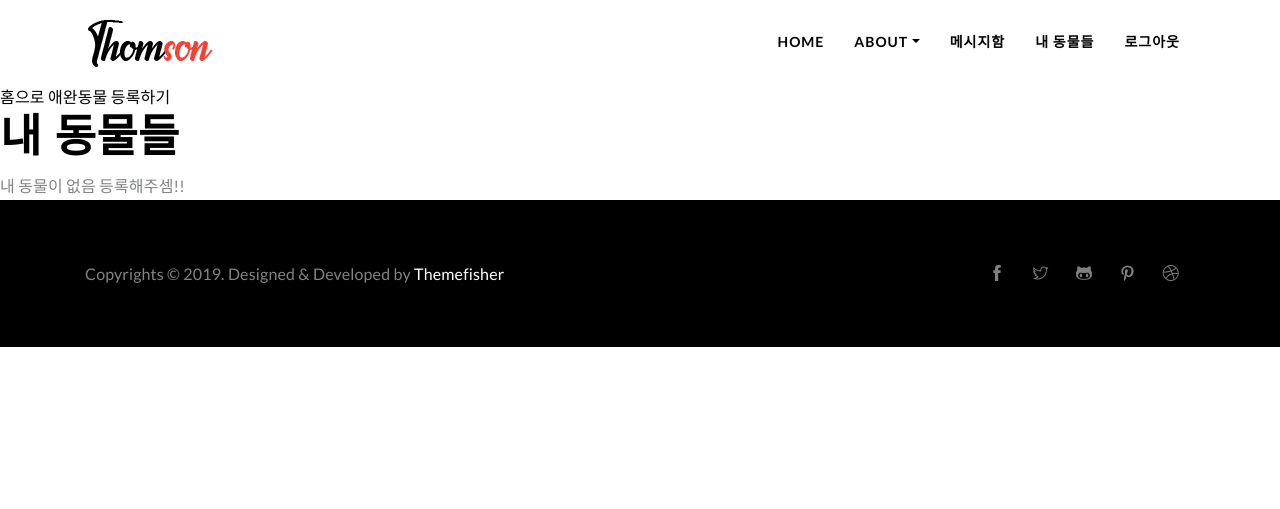
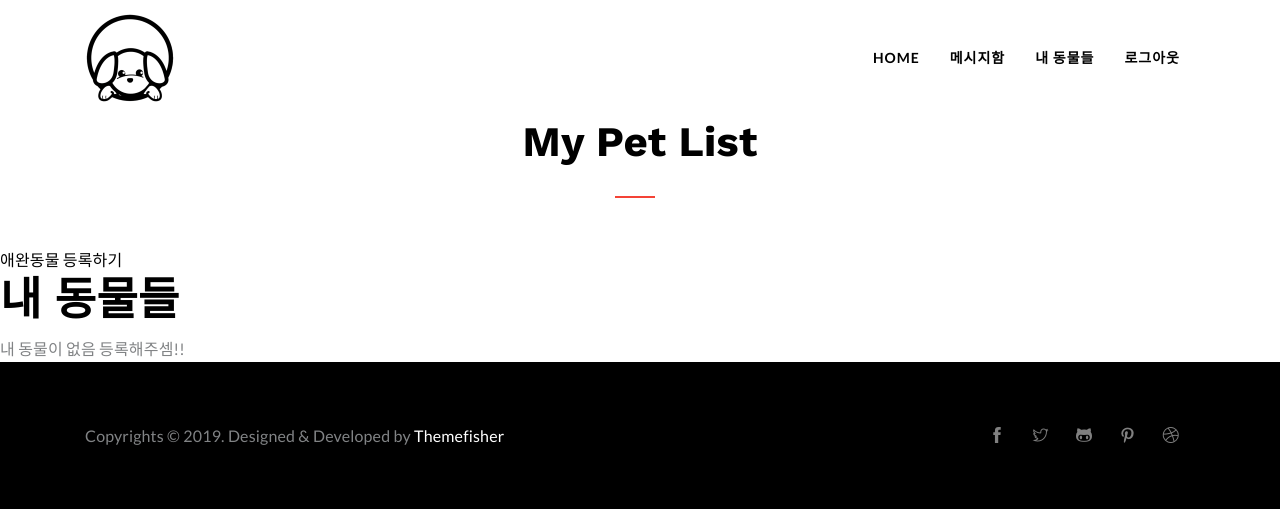
Before and after one commit to Handson-project-Team06/Pet_Matching, a Django app: page /matching/home/my_pet_list/ in a window 1280 px wide. Shown: the top 509 px of the page. Run offline with Django 3.2, Linux system fonts and the light colour scheme; the visitor is signed in with stand-in values (Sample User, id 1); data that the repository does not hold is empty; some libraries are stand-ins or nearby versions.

Commit message:
[change my pet list page] change code & style

```diff
--- a/matching/templates/matching/my_pet_list.html
+++ b/matching/templates/matching/my_pet_list.html
@@ -4,8 +4,8 @@
 {% block header %}
   <nav class="navbar navbar-expand-lg  main-nav " id="navbar">
     <div class="container">
-            <a class="navbar-brand" href="{% static '/index.html' %}">
-                <img src="{% static '/images/logo.png' %}" alt="" class="img-fluid">
+      <a class="navbar-brand">
+        <img src="{% static '/images/our_mark1.png' %}" alt="" class="img-fluid">
       </a>
 
       <button class="navbar-toggler collapsed" type="button" data-toggle="collapse" data-target="#navbarsExample09" aria-controls="navbarsExample09" aria-expanded="false" aria-label="Toggle navigation">
@@ -14,15 +14,7 @@
 
       <div class="collapse navbar-collapse" id="navbarsExample09">
         <ul class="navbar-nav ml-auto">
-                    <li class="nav-item  active"><a class="nav-link" href="{% url 'account:home' %}">Home</a></li>
-
-                    <li class="nav-item dropdown">
-                        <a class="nav-link dropdown-toggle" href="#" id="dropdown01" data-toggle="dropdown" aria-haspopup="true" aria-expanded="false">About</a>
-                        <ul class="dropdown-menu" aria-labelledby="dropdown01">
-                            <li><a class="dropdown-item" href="{% static '/about.html' %}">About Me</a></li>
-                            <li><a class="dropdown-item" href="{% static '/about-us.html' %}">About Us</a></li>
-                        </ul>
-                    </li>
+          <li class="nav-item  active"><a class="nav-link" href="{% url 'matching:home' %}">Home</a></li>
           <li class="nav-item"><a class="nav-link" href="{% url 'user_messages:List' %}">메시지함</a></li>
           <li class="nav-item"><a class="nav-link" href="{% url 'matching:my_pet_list' %}">내 동물들</a></li>
           <li class="nav-item"><a class="nav-link" href="{% url 'account:home' %}">로그아웃</a></li>
@@ -34,7 +26,9 @@
 {% endblock %}
 
 {% block content %}
-    <a href="{% url 'matching:home' %}">홈으로</a>
+  <div class="text-center mb-5 contact-title">
+    <h2>My Pet List</h2>
+  </div>
   <a href="{% url 'matching:pet_create' %}">애완동물 등록하기</a>
   <div>
     <h1>내 동물들</h1>
```
Lines whose indentation alone changed are shown as unchanged.
